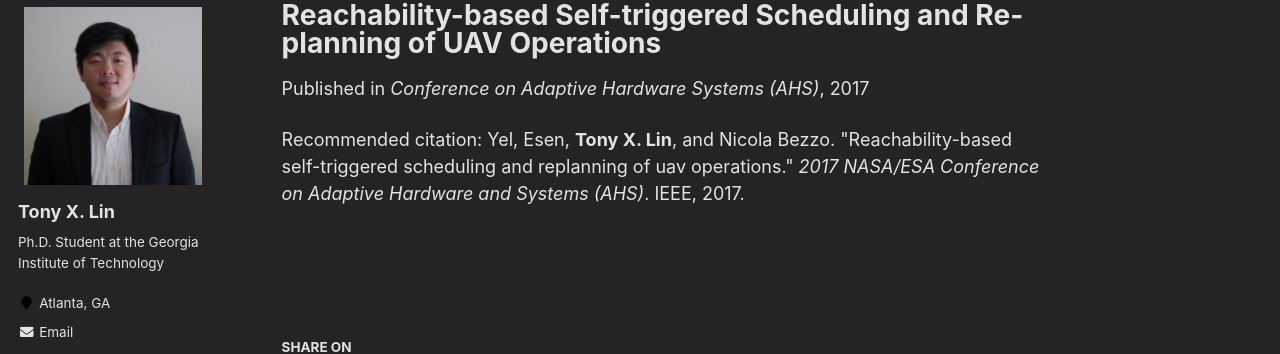
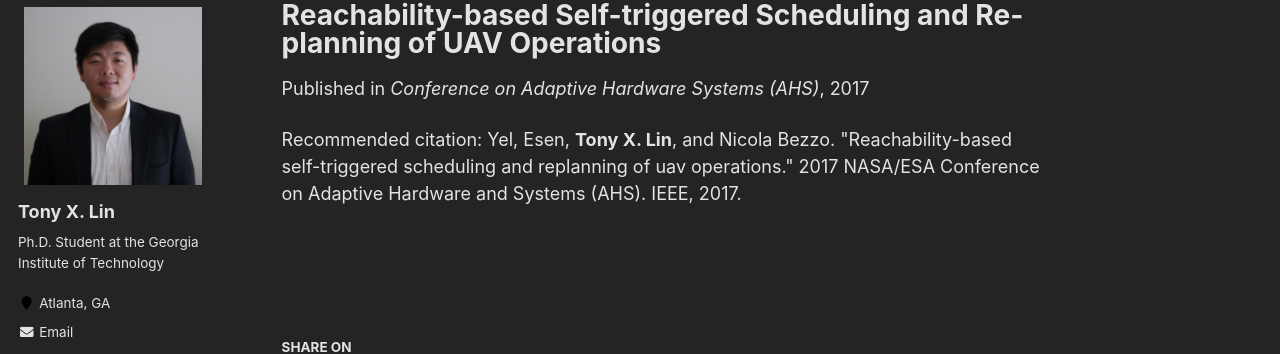
Before and after one commit to tony-x-lin/tony-x-lin.github.io, a Jekyll site: the page built from _publications/AHS2017a.md, in a window 1280 px wide. Shown: the part 117-471 px from the top of the page. Built offline with Jekyll 4.4.1, drawn with Linux system fonts in a browser that asks for light colours.

Commit message:
Update AHS2017a.md

```diff
--- a/_publications/AHS2017a.md
+++ b/_publications/AHS2017a.md
@@ -4,5 +4,5 @@ collection: publications
 permalink: /publications/AHS2017a
 venue: "Conference on Adaptive Hardware Systems (AHS)"
 date: 2017-7-24
-citation: Yel, Esen, <b>Tony X. Lin</b>, and Nicola Bezzo. "Reachability-based self-triggered scheduling and replanning of uav operations." <i>2017 NASA/ESA Conference on Adaptive Hardware and Systems (AHS)</i>. IEEE, 2017.
+citation: Yel, Esen, <b>Tony X. Lin</b>, and Nicola Bezzo. "Reachability-based self-triggered scheduling and replanning of uav operations." 2017 NASA/ESA Conference on Adaptive Hardware and Systems (AHS). IEEE, 2017.
 ---
```
